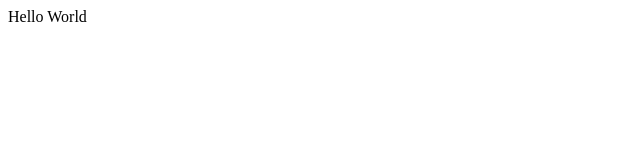
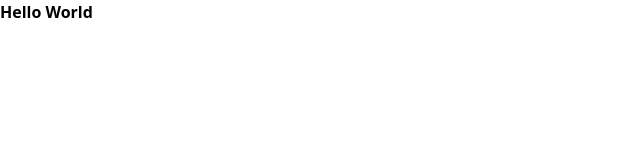
Before and after one commit to kedaroo/js-quiz-app, a React (Create React App) app: page / in a window 1280 px wide. Shown: the top 160 px of the page, without its empty margins (0-640 px from the left). Built offline with nearby package versions, Linux system fonts and the light colour scheme.

Commit message:
setup: tailwind css

```diff
--- a/package.json
+++ b/package.json
@@ -34,5 +34,10 @@
       "last 1 firefox version",
       "last 1 safari version"
     ]
+  },
+  "devDependencies": {
+    "autoprefixer": "^10.4.13",
+    "postcss": "^8.4.18",
+    "tailwindcss": "^3.2.1"
   }
 }
--- /dev/null
+++ b/postcss.config.js
@@ -0,0 +1,6 @@
+module.exports = {
+  plugins: {
+    tailwindcss: {},
+    autoprefixer: {},
+  },
+}
--- a/src/App.js
+++ b/src/App.js
@@ -1,5 +1,5 @@
 function App() {
-  return <div className="App">Hello World</div>;
+  return <div className="font-bold">Hello World</div>;
 }
 
 export default App;
--- a/src/index.css
+++ b/src/index.css
@@ -0,0 +1,3 @@
+@tailwind base;
+@tailwind components;
+@tailwind utilities;
--- a/src/index.js
+++ b/src/index.js
@@ -1,6 +1,6 @@
 import React from "react";
 import ReactDOM from "react-dom/client";
-// import "./index.css";
+import "./index.css";
 import App from "./App";
 
 const root = ReactDOM.createRoot(document.getElementById("root"));
--- /dev/null
+++ b/tailwind.config.js
@@ -0,0 +1,10 @@
+/** @type {import('tailwindcss').Config} */
+module.exports = {
+  content: [
+    "./src/**/*.{js,jsx,ts,tsx}",
+  ],
+  theme: {
+    extend: {},
+  },
+  plugins: [],
+}
```
Also changed, not shown: 1 other file (tests, documents, lock files or other folders).
